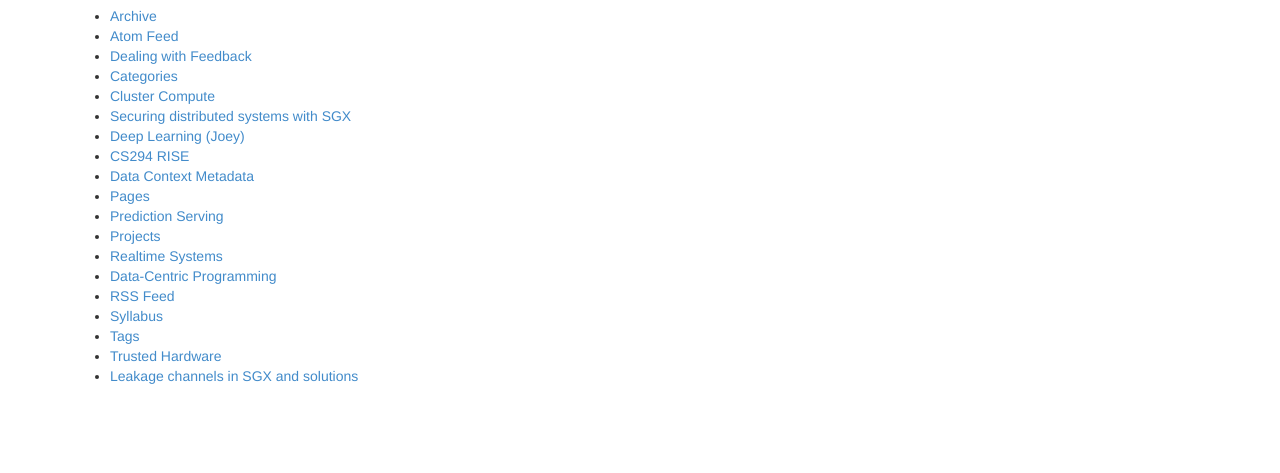
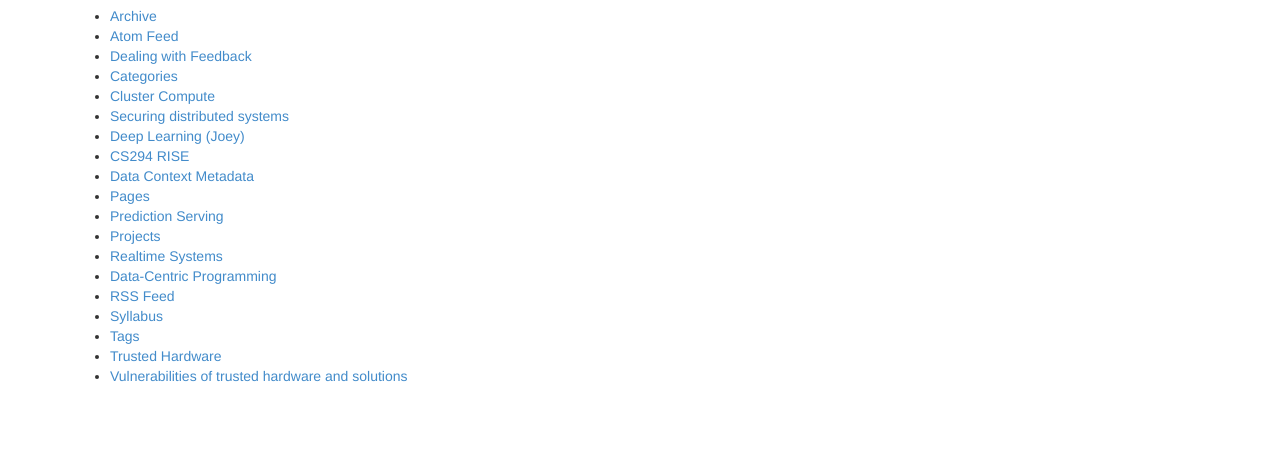
Before and after one commit to ucbrise/cs294-rise-fa16, a Jekyll site: the page built from pages.html, in a window 1280 px wide. Shown: the part 199-672 px from the top of the page. Built offline with Jekyll 4.4.1, drawn with Linux system fonts in a browser that asks for light colours; nearby versions of some CDN libraries.

Commit message:
updates to my part

```diff
--- a/crypto_systems.md
+++ b/crypto_systems.md
@@ -1,7 +1,7 @@
 ---
 layout: page
-title: "Securing distributed systems with SGX"
-description: "Securing distributed systems with SGX (Raluca)"
+title: "Securing distributed systems"
+description: "Securing distributed systems (Raluca)"
 use_math: true
 ---
 
--- a/trusted_hardware2.md
+++ b/trusted_hardware2.md
@@ -1,7 +1,7 @@
 ---
 layout: page
-title: "Leakage channels in SGX and solutions"
-description: "Leakage channels in SGX and solutions (Raluca)"
+title: "Vulnerabilities of trusted hardware and solutions"
+description: "Vulnerabilities of trusted hardware and solutions (Raluca)"
 use_math: true
 ---
 
```
